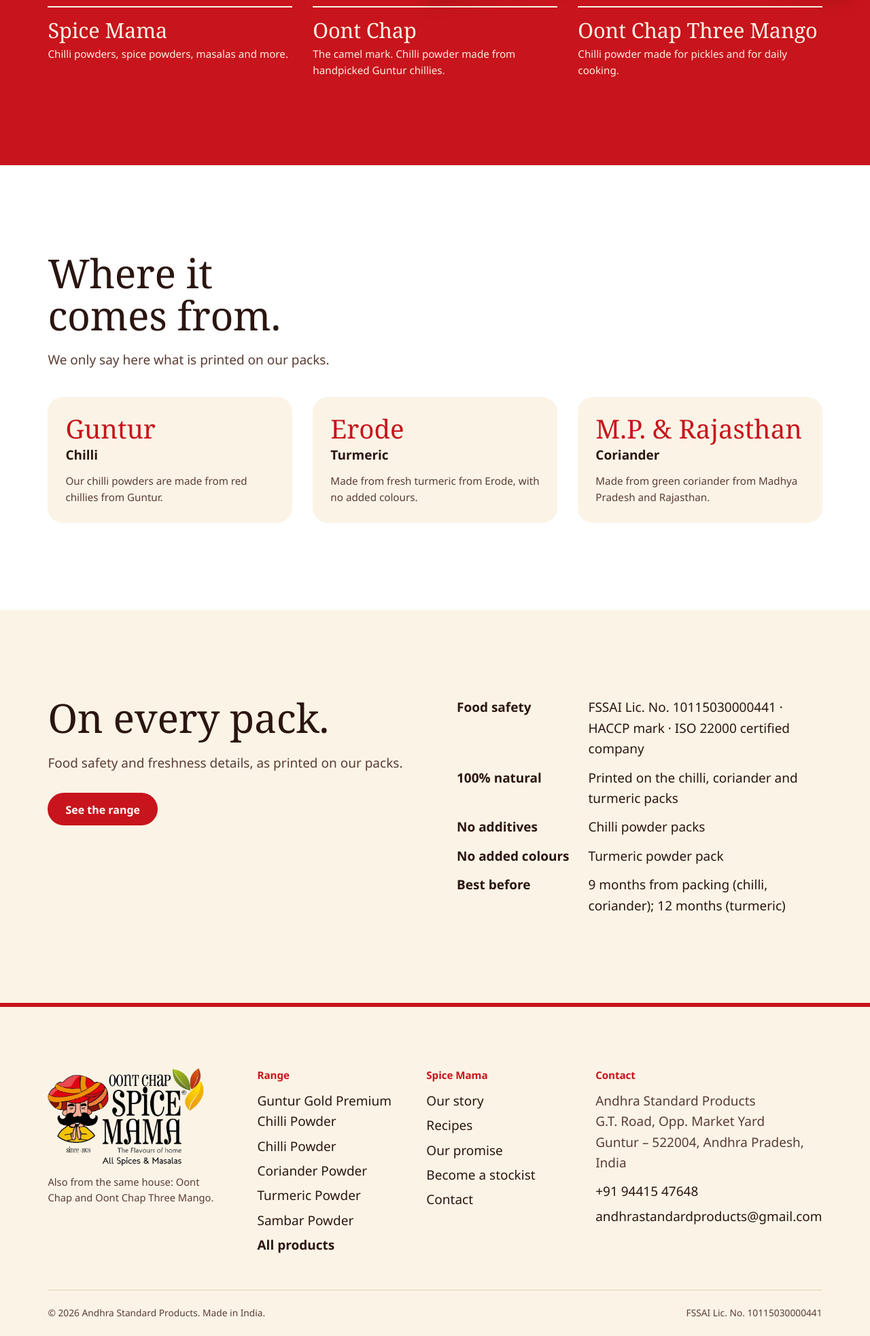
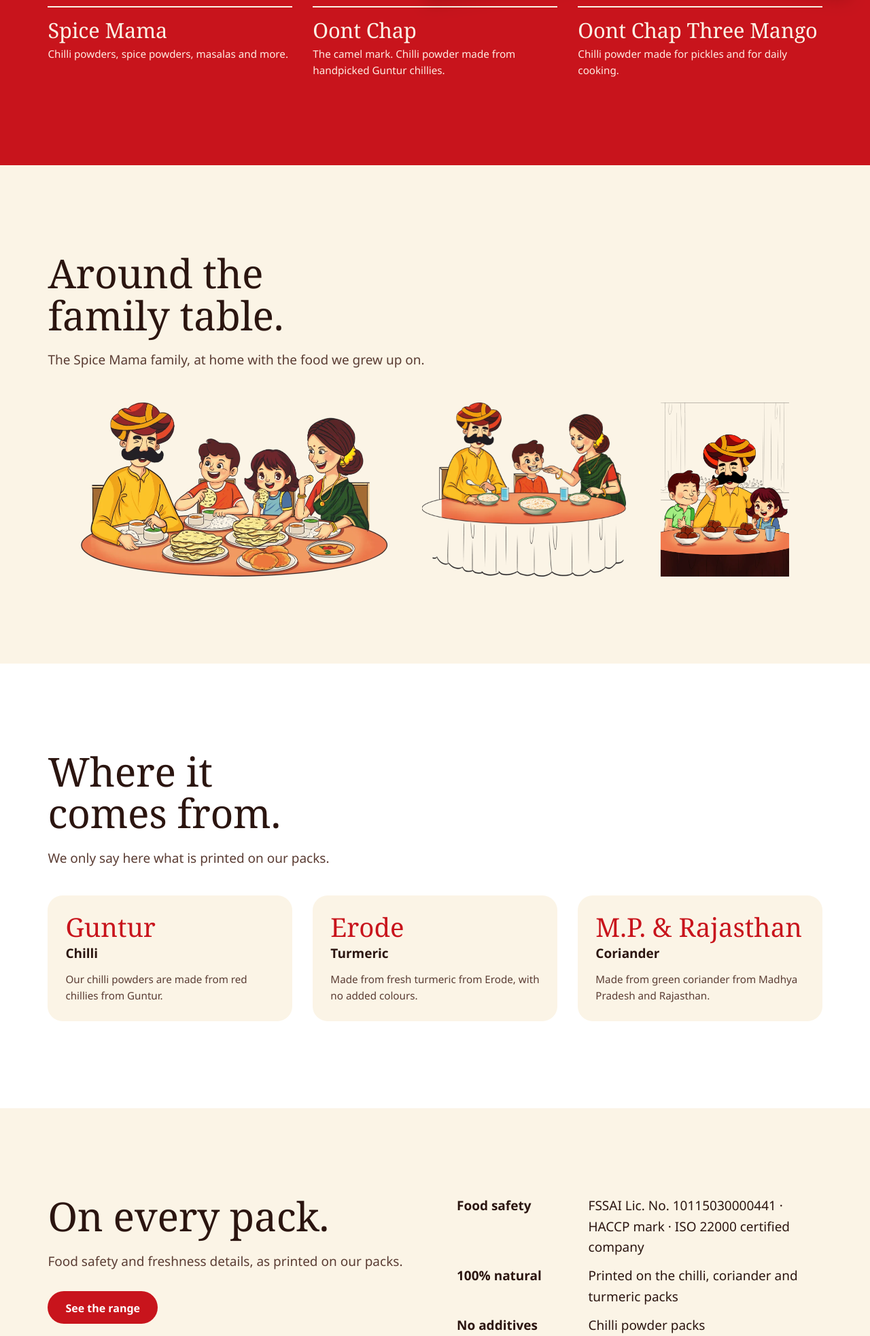
Before and after one commit to nithin18-web/SpiceMama_Backend, a PHP site: page /about.html in a window 1280 px wide. Shown: the part 1100-3065 px from the top of the page at 68% size. Before the commit the page ends 3037 px from the top, so only its background shows below. Run offline with PHP 8.4, Linux system fonts and the light colour scheme; some web fonts are replaced.

Commit message:
Place family artwork; centre "Also on every pack"; drop kitchen intro line
- Product pages show the matching family illustration under the details
  ("From the Spice Mama kitchen"), mapped by slug in product-look.js
- About page: "Around the family table" band with the pappad, vermicelli and
  gulab jamun scenes
- "Also on every pack": title on top, list centred; kitchen intro line removed

Co-Authored-By: Claude Opus 5.5 <noreply@anthropic.com>

```diff
--- a/frontend/about.html
+++ b/frontend/about.html
@@ -77,6 +77,16 @@
     </div>
   </section>
 
+  <section class="band" aria-labelledby="table-title">
+    <h2 id="table-title" class="reveal">Around the family table.</h2>
+    <p class="reveal" style="color:var(--ink-soft)">The Spice Mama family, at home with the food we grew up on.</p>
+    <div class="table-art reveal">
+      <img src="/assets/images/art/pappad.webp" width="900" height="511" alt="Illustration: the Spice Mama family sharing pappad and curry at the table" loading="lazy" decoding="async">
+      <img src="/assets/images/art/vermicelli.webp" width="900" height="768" alt="Illustration: the Spice Mama family eating vermicelli together" loading="lazy" decoding="async">
+      <img src="/assets/images/art/gulab-jamun.webp" width="664" height="900" alt="Illustration: father and children enjoying gulab jamun" loading="lazy" decoding="async">
+    </div>
+  </section>
+
   <section class="band white" aria-labelledby="origins-title">
     <h2 id="origins-title" class="reveal">Where it comes from.</h2>
     <p class="reveal" style="color:var(--ink-soft)">We only say here what is printed on our packs.</p>
--- a/frontend/assets/css/home.css
+++ b/frontend/assets/css/home.css
@@ -169,6 +169,10 @@ html:not(.motion) .progress { display: none }
 .label figcaption b { font-family: var(--display); font-weight: 400; font-size: clamp(24px, 2vw, 34px); display: block; color: var(--red); line-height: 1.1; margin-bottom: 6px }
 .marks { margin-top: clamp(50px, 6vw, 90px); display: grid; grid-template-columns: minmax(0, .9fr) minmax(0, 1.1fr); gap: 5vw; align-items: start; border-top: 2px solid var(--ink); padding-top: 36px }
 .marks h3 { font-size: clamp(28px, 2.6vw, 44px) }
+/* Title on top, list centred beneath (labels right-aligned to the centre line). */
+.marks { grid-template-columns: 1fr; justify-items: center; text-align: center; gap: clamp(18px, 2.4vw, 30px) }
+.marks dl { justify-content: center; text-align: left }
+.marks dt { text-align: right }
 .marks dl { margin: 0; display: grid; grid-template-columns: auto 1fr; gap: 12px 28px }
 .marks dt { font-weight: 700 }
 .marks dd { margin: 0; color: var(--ink-soft) }
--- a/frontend/assets/css/pages.css
+++ b/frontend/assets/css/pages.css
@@ -61,6 +61,13 @@
 .pd-skel .stagebox { background: none }
 .pd-skel .line { height: 22px; margin: 12px 0; border-radius: 8px }
 .related { margin-top: var(--section) }
+/* Product page: the matching family illustration, on the page background, centred under the details. */
+.pd-art { margin-top: clamp(48px, 7vw, 100px); display: grid; justify-items: center; gap: 10px; text-align: center }
+.pd-art img { width: auto; height: auto; max-width: min(100%, 560px); max-height: min(60vh, 460px) }
+.pd-art p { margin: 0; font-family: var(--display); font-size: clamp(22px, 2.2vw, 32px); color: var(--red) }
+/* About page: family-table illustrations side by side at one height, wrapping on narrow screens. */
+.table-art { display: flex; flex-wrap: wrap; justify-content: center; align-items: flex-end; gap: clamp(20px, 4vw, 56px); margin-top: clamp(24px, 4vw, 48px) }
+.table-art img { height: clamp(170px, 20vw, 280px); width: auto; max-width: 100% }
 .related h2 { font-size: clamp(34px, 3.6vw, 60px); margin-bottom: 26px }
 
 /* ---------- about ---------- */
--- a/frontend/index.html
+++ b/frontend/index.html
@@ -103,9 +103,6 @@
 <section class="kitchen" id="kitchen" aria-labelledby="kitchen-title">
   <div class="kitchen-head reveal">
     <h2 id="kitchen-title">In the kitchen</h2>
-    <div>
-      <p>Everyday Andhra cooking, one pack at a time.</p>
-    </div>
   </div>
   <div class="tabs" role="tablist" aria-label="Recipes">
     <button class="tab" type="button" role="tab" id="t-rasam" aria-controls="r-rasam" aria-selected="true">Tomato rasam</button>
```
Also changed, not shown: frontend/assets/images/SOURCES.md (+1 -0 lines), frontend/assets/js/product-look.js (+19 -0 lines), frontend/assets/js/product.js (+6 -2 lines), frontend/assets/images/art/chicken-masala.webp (added), frontend/assets/images/art/chilli-pounding.webp (added), frontend/assets/images/art/garam-masala.webp (added), frontend/assets/images/art/gulab-jamun.webp (added), frontend/assets/images/art/kasuri-methi.webp (added), frontend/assets/images/art/pappad.webp (added), frontend/assets/images/art/ragi-mudde.webp (added), frontend/assets/images/art/rasam.webp (added), frontend/assets/images/art/sambar.webp (added), frontend/assets/images/art/vermicelli.webp (added).
